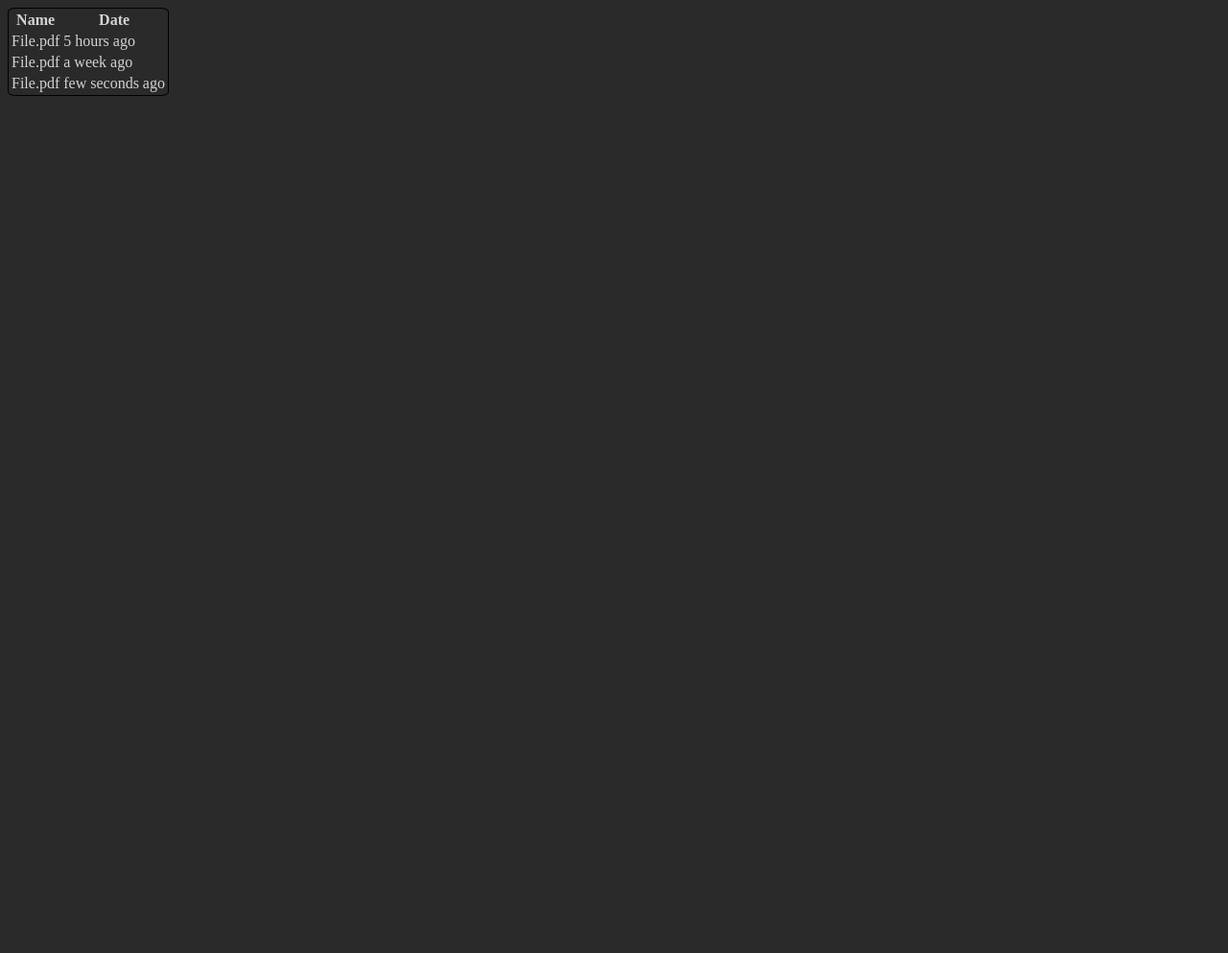
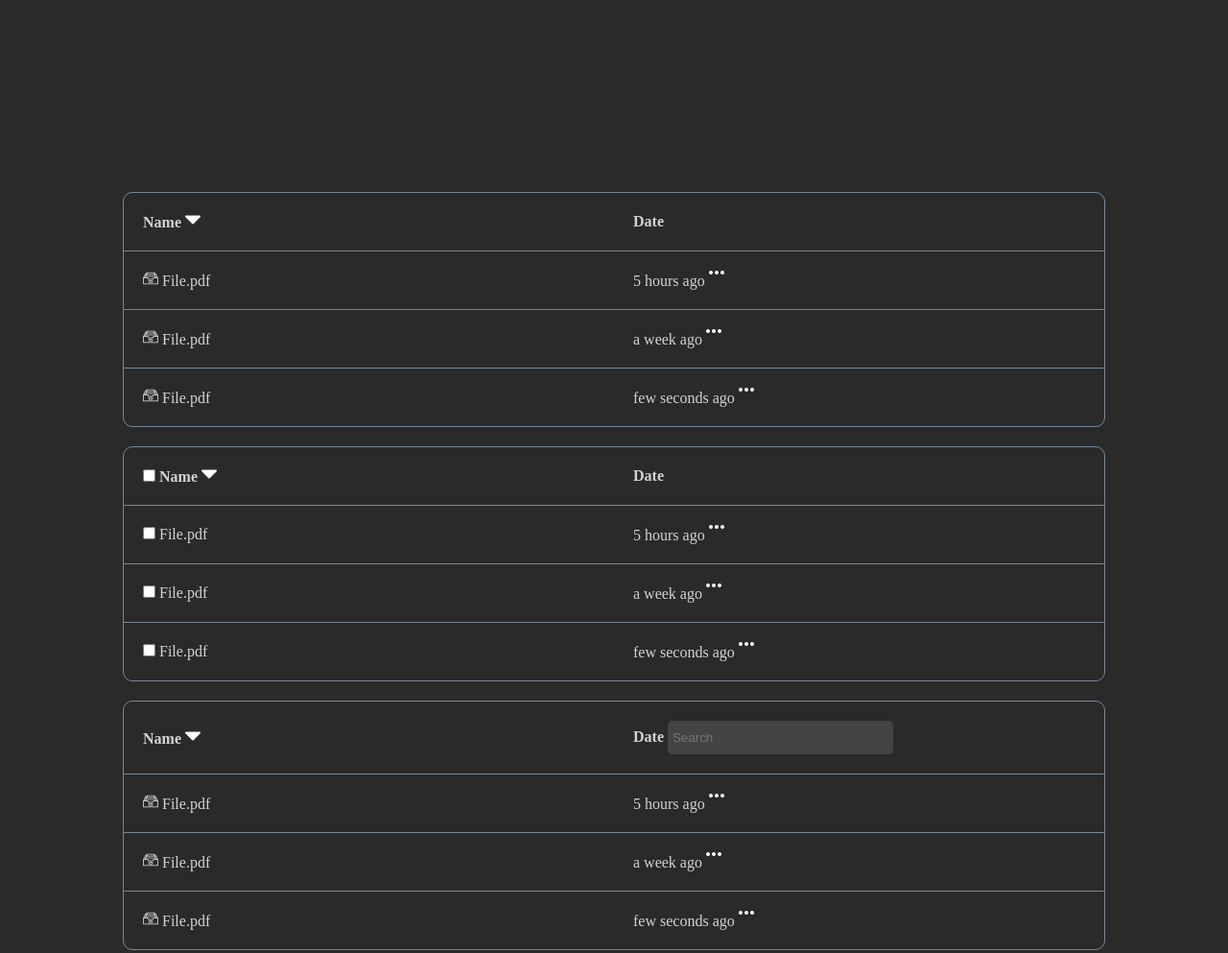
Before and after one commit to YuriyLisovychQa/HW-3, a plain HTML site: page homework-3/index.html in a window 1280 px wide. Shown: the whole page at 96% size. Before the commit the page ends 800 px from the top, so only its background shows below. Drawn offline with Linux system fonts and the light colour scheme.

Commit message:
add table

```diff
--- a/homework-3/index.html
+++ b/homework-3/index.html
@@ -1,33 +1,92 @@
 <!DOCTYPE html>
 <html lang="en">
+
 <head>
     <meta charset="UTF-8">
     <meta name="viewport" content="width=device-width, initial-scale=1.0">
     <link rel="stylesheet" type="text/css" href="style.css">
     <title>Document</title>
 </head>
+
 <body>
+    <main class="container">
+        <div>
             <table class="table">
-        <thead class="table-head">
+                <thead>
                     <tr>
-                <th>Name</th>
-                <th>Date</th>
+                        <th class="table_name">Name <img src="png/caret-down.png" alt="dropdown" class="dropdown"></th>
+                        <th class="table_data">Date</th>
                     </tr>
                 </thead>
-        <tbody class="table-body">
+                <tbody>
                     <tr>
-                <td>File.pdf</td>
-                <td>5 hours ago</td>
+                        <td class="file_pdf"><img class="inbox" src="png/inbox.png" alt="inbox"> File.pdf</td>
+                        <td class="data">5 hours ago <img src="png/ellipsis.png" alt="ellipsis" class="ellipsis"></td>
                     </tr>
                     <tr>
-                <td>File.pdf</td>
-                <td>a week ago</td>
+                        <td class="file_pdf"><img class="inbox" src="png/inbox.png" alt="inbox"> File.pdf</td>
+                        <td class="data">a week ago <img src="png/ellipsis.png" alt="ellipsis" class="ellipsis"></td>
                     </tr>
                     <tr>
-                <td>File.pdf</td>
-                <td>few seconds ago</td>
+                        <td class="file_pdf_last"><img class="inbox" src="png/inbox.png" alt="inbox"> File.pdf</td>
+                        <td class="data_last">few seconds ago <img src="png/ellipsis.png" alt="ellipsis" class="ellipsis"></td>
                     </tr>
                 </tbody>
             </table>
+        </div>
+        <div>
+            <table class="table">
+                <thead>
+                    <tr>
+                        <th class="table_name"><input type="checkbox"> Name <img src="png/caret-down.png" alt="dropdown" class="dropdown"></th>
+                        <th class="table_data">Date</th>
+                    </tr>
+                </thead>
+                <tbody>
+                    <tr>
+                        <td class="file_pdf"><input type="checkbox"> File.pdf</td>
+                        <td class="data">5 hours ago <img src="png/ellipsis.png" alt="ellipsis" class="ellipsis"></td>
+                    </tr>
+                    <tr>
+                        <td class="file_pdf"><input type="checkbox"> File.pdf</td>
+                        <td class="data">a week ago <img src="png/ellipsis.png" alt="ellipsis" class="ellipsis"></td>
+                    </tr>
+                    <tr>
+                        <td class="file_pdf_last"><input type="checkbox"> File.pdf</td>
+                        <td class="data_last">few seconds ago <img src="png/ellipsis.png" alt="ellipsis" class="ellipsis"></td>
+                    </tr>
+                </tbody>
+            </table>
+        </div>
+        <div>
+            <table class="table">
+                <thead>
+                    <tr>
+                        <th class="table_name">Name <img class="dropdown" src="png/caret-down.png" alt="dropdown"></th>
+                        <th class="table_data">Date
+                            <label for="search">
+                                <input class="table-form__search" type="search" name="search-area" id="search" placeholder="Search">
+                            </label>
+                        </th>
+                    </tr>
+                </thead>
+                <tbody>
+                    <tr>
+                        <td class="file_pdf"><img class="inbox" src="png/inbox.png" alt="inbox"> File.pdf</td>
+                        <td class="data">5 hours ago <img src="png/ellipsis.png" alt="ellipsis" class="ellipsis"></td>
+                    </tr>
+                    <tr>
+                        <td class="file_pdf"><img class="inbox" src="png/inbox.png" alt="inbox"> File.pdf</td>
+                        <td class="data">a week ago <img src="png/ellipsis.png" alt="ellipsis" class="ellipsis"></td>
+                    </tr>
+                    <tr>
+                        <td class="file_pdf_last"><img class="inbox" src="png/inbox.png" alt="inbox"> File.pdf</td>
+                        <td class="data_last">few seconds ago <img class="ellipsis" src="png/ellipsis.png" alt="ellipsis"></td>
+                    </tr>
+                </tbody>
+            </table>
+        </div>
+    </main>
 </body>
+
 </html>
--- a/homework-3/style.css
+++ b/homework-3/style.css
@@ -1,9 +1,87 @@
+* {
+    margin: 0;
+    padding: 0;
+}
+
+/* body {
+    display: flex;
+    justify-content: center;
+    align-items: center;
+    height: 100vh;
+    background: #2C2C2C;
+    color: #777;
+} */
+
 body {
     background-color: #2b2a2a;
     color: lightgrey;
+    justify-content: center;
+    display: flex;
+}
+
+.container {
+    min-width: 20rem;
+    max-width: 64rem;
+    width: 100%;
+    margin: 200px auto;
 }
 
 .table {
-    border: 1px solid black;
-    border-radius: 5%;
+    border: 1px solid lightslategray;
+    border-radius: 10px;
+    border-spacing: 0;
+    width: 100%;
+    margin-bottom: 20px;
 }
+
+.file {
+    border-bottom: 1px solid lightslategray;
+    padding: 20px;
+    text-align: left;
+}
+
+.table_name {
+    border-bottom: 1px solid lightslategray;
+    padding: 20px;
+    text-align: left;
+}
+
+.table_data {
+    border-bottom: 1px solid lightslategray;
+    padding: 20px;
+    text-align: left;
+    width: 471px;
+}
+
+.data {
+    border-bottom: 1px solid lightslategray;
+    text-align: left;
+    padding: 20px;
+}
+
+.data_last {
+    text-align: left;
+    padding: 20px;
+}
+
+.file_pdf {
+    text-align: left;
+    padding: 20px;
+    border-bottom: 1px solid lightslategray;
+}
+
+.file_pdf_last {
+    text-align: left;
+    padding: 20px;
+}
+
+.table-form__search {
+    background: #444444;
+    color: #7F7F7F;
+    border: 0;
+    height: 35px;
+    min-width: 44px;
+    width: 50%;
+    border-radius: 5px;
+    padding-left: 5px;
+}
```
Also changed, not shown: homework-3/png/caret-down.png (added), homework-3/png/drop-down-arrow.png (added), homework-3/png/ellipsis.png (added), homework-3/png/inbox.png (added), homework-3/png/more.png (added). Lines whose indentation alone changed are shown as unchanged.
